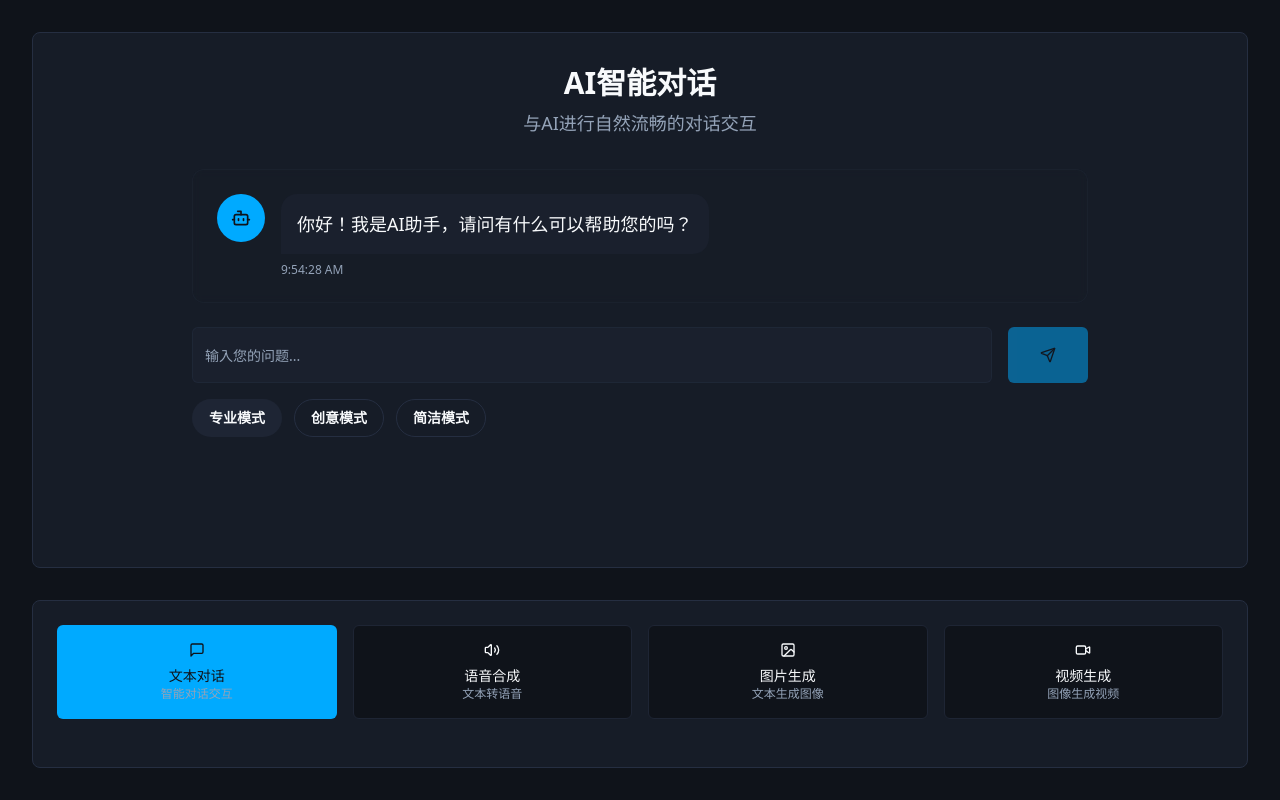
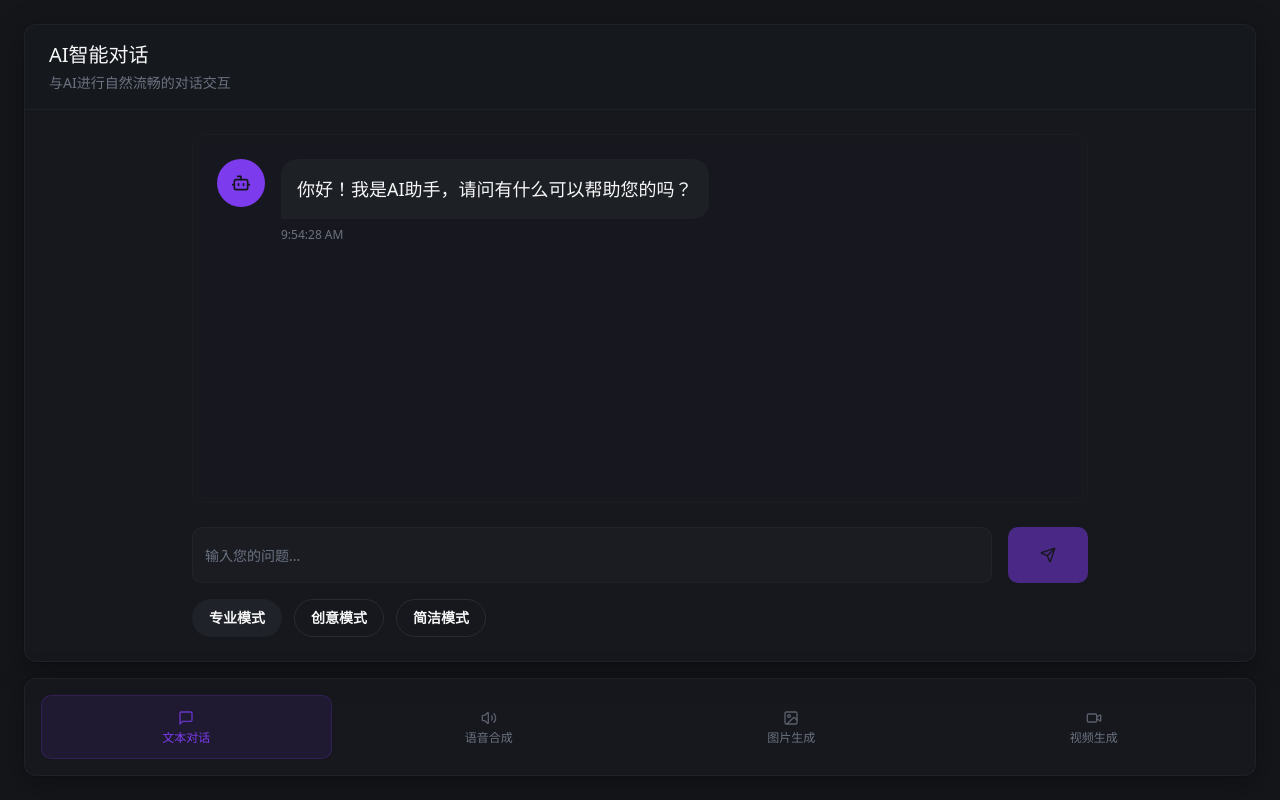
Before and after one commit to ZooHero500/vision-stage-97, a React (Vite) app: page / in a window 1280 px wide. Built offline with nearby package versions, Linux system fonts and the light colour scheme.

Commit message:
Refactor: Apply Raycast UI and full-page layout
Update UI to match Raycast's aesthetic and ensure the entire application fits within a single screen without scrollbars.

```diff
--- a/src/components/ControlPanel.tsx
+++ b/src/components/ControlPanel.tsx
@@ -52,24 +52,24 @@ const modes: ModeConfig[] = [
 
 export const ControlPanel = ({ currentMode, onModeChange, children }: ControlPanelProps) => {
   return (
-    <div className="bg-card rounded-lg border border-border p-6">
+    <div className="bg-card/50 backdrop-blur-sm rounded-xl border border-border/50 shadow-raycast p-4">
       {/* 模式选择器 */}
-      <div className="grid grid-cols-4 gap-4 mb-6">
+      <div className="grid grid-cols-4 gap-3">
         {modes.map((mode) => (
           <Button
             key={mode.id}
-            variant={currentMode === mode.id ? "default" : "outline"}
-            className="h-auto p-4 flex flex-col items-center gap-2"
+            variant={currentMode === mode.id ? "default" : "ghost"}
+            className={cn(
+              "h-16 p-3 flex flex-col items-center gap-1.5 transition-all duration-200",
+              currentMode === mode.id
+                ? "bg-primary/10 text-primary border border-primary/20 shadow-sm"
+                : "hover:bg-muted/50 text-muted-foreground hover:text-foreground"
+            )}
             onClick={() => onModeChange(mode.id)}
           >
-            {mode.icon}
-            <div className="text-center">
-              <div className="font-medium">
-                {mode.label}
-              </div>
-              <div className="text-xs text-muted-foreground">
-                {mode.description}
-              </div>
+            <div className="opacity-80">{mode.icon}</div>
+            <div className="text-xs font-medium leading-none">
+              {mode.label}
             </div>
           </Button>
         ))}
@@ -77,7 +77,7 @@ export const ControlPanel = ({ currentMode, onModeChange, children }: ControlPan
 
       {/* 动态控制区域 */}
       {children && (
-        <div className="border-t border-border pt-4">
+        <div className="border-t border-border/50 pt-4 mt-4">
           {children}
         </div>
       )}
--- a/src/components/DisplayStage.tsx
+++ b/src/components/DisplayStage.tsx
@@ -11,24 +11,24 @@ interface DisplayStageProps {
 export const DisplayStage = ({ children, title, subtitle, className }: DisplayStageProps) => {
   return (
     <div className={cn(
-      "flex-1 bg-card rounded-lg border border-border",
+      "bg-card/50 backdrop-blur-sm rounded-xl border border-border/50 shadow-raycast overflow-hidden",
       className
     )}>
-      <div className="h-full flex flex-col p-8">
+      <div className="h-full flex flex-col">
         {/* 标题区域 */}
-        <div className="text-center mb-8">
-          <h1 className="text-3xl font-bold text-foreground mb-2">
+        <div className="px-6 py-4 border-b border-border/50 bg-card/30">
+          <h1 className="text-xl font-medium text-foreground mb-1">
             {title}
           </h1>
           {subtitle && (
-            <p className="text-lg text-muted-foreground">
+            <p className="text-sm text-muted-foreground">
               {subtitle}
             </p>
           )}
         </div>
 
         {/* 主要内容区域 */}
-        <div className="flex-1 flex items-center justify-center">
+        <div className="flex-1 flex items-center justify-center p-6 min-h-0">
           {children}
         </div>
       </div>
--- a/src/index.css
+++ b/src/index.css
@@ -8,36 +8,36 @@ All colors MUST be HSL.
 
 @layer base {
   :root {
-    /* 简洁深色主题 */
-    --background: 220 27% 8%;
-    --foreground: 210 40% 98%;
+    /* Raycast 风格深色主题 */
+    --background: 220 13% 9%;
+    --foreground: 220 9% 97%;
 
-    --card: 220 27% 12%;
-    --card-foreground: 210 40% 98%;
+    --card: 220 13% 11%;
+    --card-foreground: 220 9% 97%;
 
-    --popover: 220 27% 12%;
-    --popover-foreground: 210 40% 98%;
+    --popover: 220 13% 11%;
+    --popover-foreground: 220 9% 97%;
 
-    --primary: 200 100% 50%;
-    --primary-foreground: 220 27% 8%;
+    --primary: 262 83% 58%;
+    --primary-foreground: 220 13% 9%;
 
-    --secondary: 220 27% 16%;
-    --secondary-foreground: 210 40% 98%;
+    --secondary: 220 13% 14%;
+    --secondary-foreground: 220 9% 97%;
 
-    --muted: 220 27% 14%;
-    --muted-foreground: 215 20% 65%;
+    --muted: 220 13% 13%;
+    --muted-foreground: 220 9% 46%;
 
-    --accent: 200 100% 50%;
-    --accent-foreground: 220 27% 8%;
+    --accent: 262 83% 58%;
+    --accent-foreground: 220 13% 9%;
 
     --destructive: 0 84% 60%;
-    --destructive-foreground: 210 40% 98%;
+    --destructive-foreground: 220 9% 97%;
 
-    --border: 220 27% 20%;
-    --input: 220 27% 16%;
-    --ring: 200 100% 50%;
+    --border: 220 13% 18%;
+    --input: 220 13% 14%;
+    --ring: 262 83% 58%;
 
-    --radius: 0.5rem;
+    --radius: 0.75rem;
   }
 
   .dark {
--- a/src/pages/Index.tsx
+++ b/src/pages/Index.tsx
@@ -41,12 +41,12 @@ const Index = () => {
   const config = getModeConfig();
 
   return (
-    <div className="min-h-screen bg-background p-8 flex flex-col gap-8">
+    <div className="h-screen bg-background p-6 flex flex-col gap-4 overflow-hidden">
       {/* 主舞台区域 */}
       <DisplayStage
         title={config.title}
         subtitle={config.subtitle}
-        className="flex-1"
+        className="flex-1 min-h-0"
       >
         {config.component}
       </DisplayStage>
--- a/tailwind.config.ts
+++ b/tailwind.config.ts
@@ -53,6 +53,10 @@ export default {
 					foreground: 'hsl(var(--card-foreground))'
 				},
 			},
+			boxShadow: {
+				'raycast': '0 8px 32px rgba(0, 0, 0, 0.32), 0 1px 2px rgba(0, 0, 0, 0.24)',
+				'raycast-sm': '0 2px 8px rgba(0, 0, 0, 0.16), 0 1px 2px rgba(0, 0, 0, 0.08)',
+			},
 			animation: {
 				'fade-in': 'fade-in 0.3s ease-out',
 				'slide-up': 'slide-up 0.3s ease-out'
```
